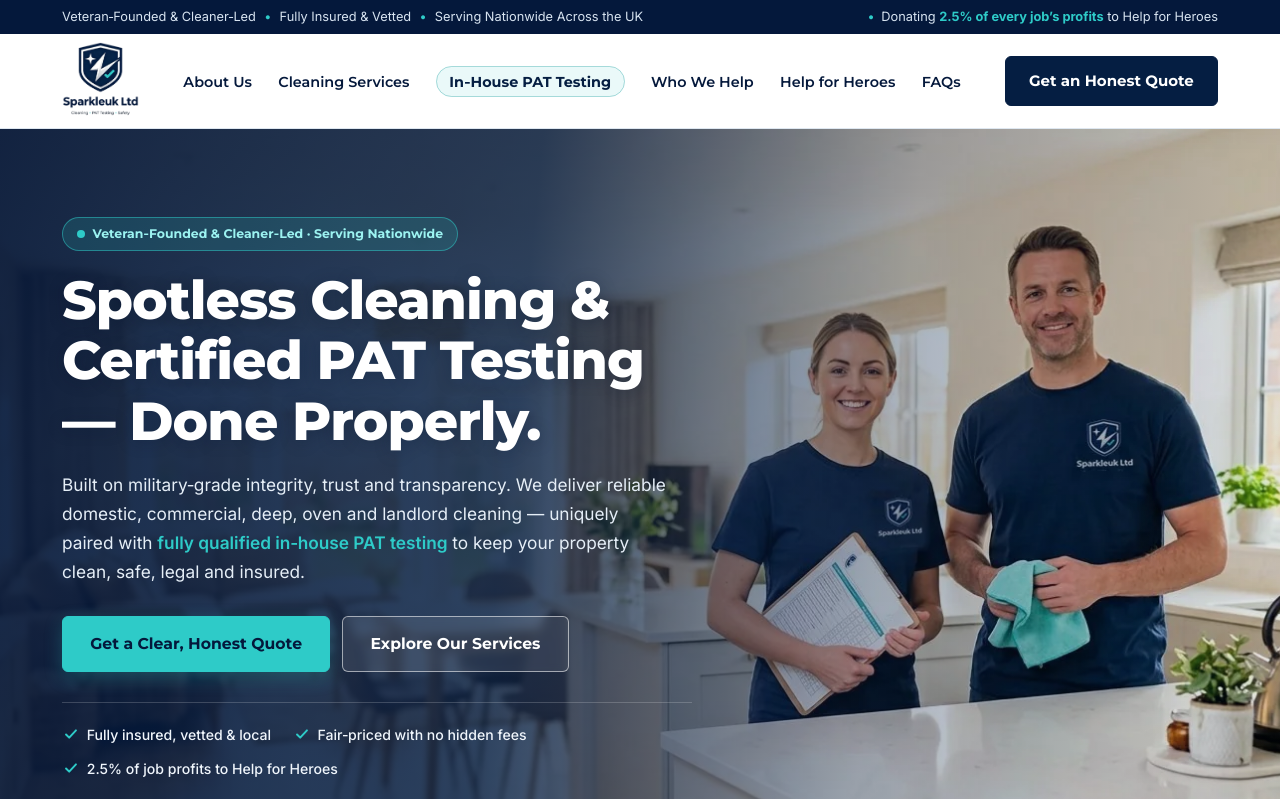
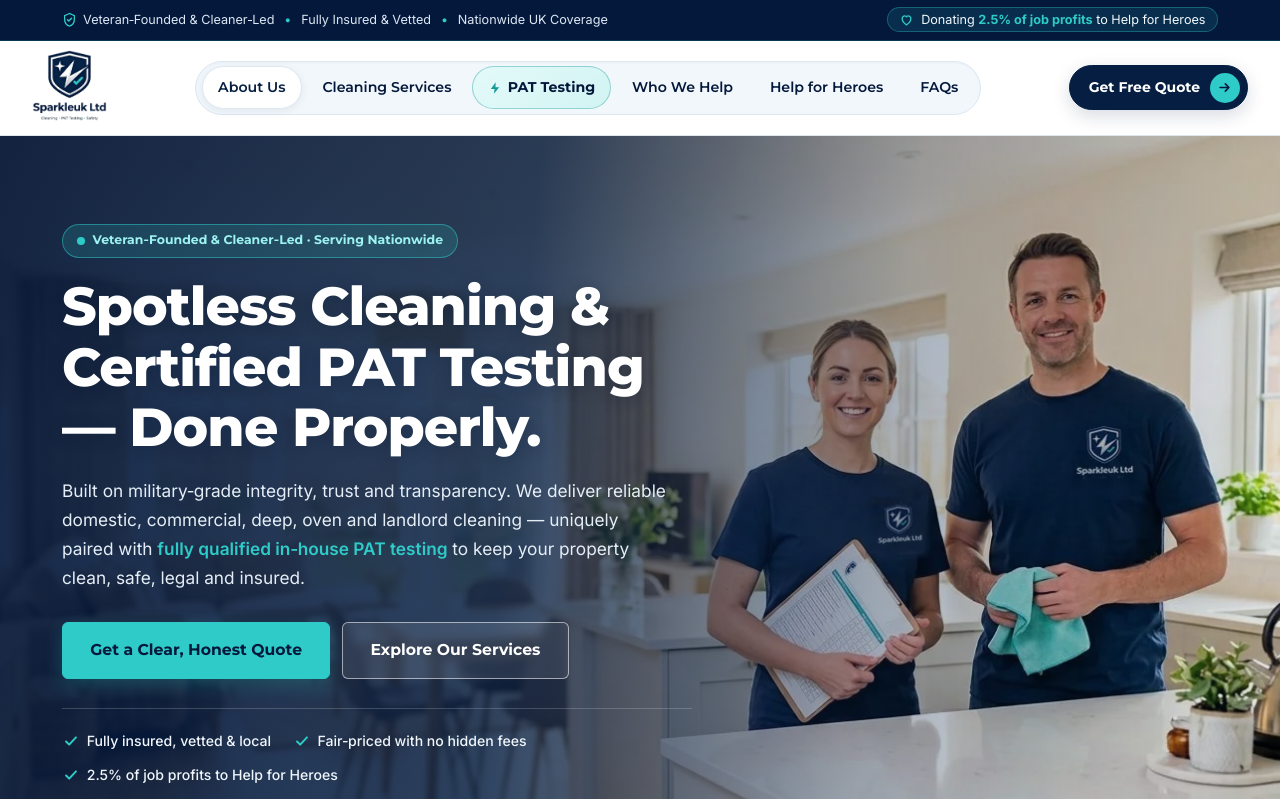
Before and after one commit to redesignbyasif/Sparkleuk-Ltd, a plain HTML site: page index.html in a window 1280 px wide. Shown: the top 799 px of the page. Drawn offline with Linux system fonts and the light colour scheme.

Commit message:
Refine desktop header with single-line capsule navigation and two-tone CTA button
Co-authored-by: arena-agent <297053741+arena-agent@users.noreply.github.com>

```diff
--- a/css/style.css
+++ b/css/style.css
@@ -333,36 +333,64 @@ textarea {
   margin-inline: auto;
 }
 
-/* --- 5. Top Strip --- */
+/* --- 5. Eye-Catching Top Brand Strip --- */
 .top-strip {
   background-color: var(--navy-900);
-  color: #D7E3F0;
-  font-size: 0.8rem;
-  line-height: 1.4;
+  border-bottom: 1px solid rgba(46, 203, 200, 0.18);
+  color: #DCE7F3;
+  font-size: 0.79rem;
+  line-height: 1.35;
 }
 
 .top-strip__inner {
   display: flex;
   align-items: center;
   justify-content: center;
-  gap: 0.75rem;
-  padding-block: 0.5rem;
+  gap: 0.85rem;
+  padding-block: 0.44rem;
 }
 
 .top-strip__left {
   display: none;
   align-items: center;
-  gap: 0.55rem;
-}
-
-.top-strip__right {
+  gap: 0.65rem;
+  white-space: nowrap;
+}
+
+.top-strip__item {
   display: inline-flex;
   align-items: center;
-  gap: 0.45rem;
+  gap: 0.38rem;
+  white-space: nowrap;
+}
+
+.top-strip__icon {
+  width: 15px;
+  height: 15px;
+  color: var(--teal-400);
+  flex-shrink: 0;
+}
+
+.top-strip__pledge {
+  display: inline-flex;
+  align-items: center;
+  gap: 0.42rem;
+  padding: 0.2rem 0.72rem;
+  border-radius: 999px;
+  background-color: rgba(46, 203, 200, 0.13);
+  border: 1px solid rgba(46, 203, 200, 0.34);
+  color: #F2F8FD;
   text-align: center;
-}
-
-.top-strip__right strong {
+  white-space: nowrap;
+  transition: background-color 0.18s ease, border-color 0.18s ease;
+}
+
+.top-strip__pledge:hover {
+  background-color: rgba(46, 203, 200, 0.22);
+  border-color: rgba(46, 203, 200, 0.6);
+}
+
+.top-strip__pledge strong {
   color: var(--teal-400);
   font-weight: 700;
 }
@@ -372,44 +400,46 @@ textarea {
   font-weight: 800;
 }
 
-@media (min-width: 820px) {
+@media (min-width: 860px) {
   .top-strip__inner {
     justify-content: space-between;
   }
   .top-strip__left {
     display: inline-flex;
   }
-  .top-strip__hide-sm {
+  .top-strip__hide-md {
     display: none;
   }
 }
 
 @media (min-width: 1120px) {
-  .top-strip__hide-sm {
-    display: inline;
-  }
-}
-
-/* --- 6. Sticky White Header with Official Transparent Logo --- */
+  .top-strip__hide-md {
+    display: inline-flex;
+  }
+}
+
+/* --- 6. Eye-Catching Single-Line Desktop Header & Capsule Nav --- */
 .site-header {
   position: sticky;
   top: 0;
   z-index: 100;
-  background-color: rgba(255, 255, 255, 0.98);
-  backdrop-filter: blur(8px);
+  background-color: rgba(255, 255, 255, 0.96);
+  backdrop-filter: blur(12px);
   border-bottom: 1px solid var(--border-light);
-  transition: box-shadow 0.2s ease;
+  transition: box-shadow 0.22s ease, background-color 0.22s ease;
 }
 
 .site-header.is-scrolled {
-  box-shadow: 0 6px 24px rgba(4, 24, 59, 0.08);
+  background-color: rgba(255, 255, 255, 0.99);
+  box-shadow: 0 10px 28px rgba(4, 24, 59, 0.08);
 }
 
 .site-header__inner {
   display: flex;
   align-items: center;
   justify-content: space-between;
-  gap: 1.25rem;
+  gap: 1rem;
+  max-width: 1280px;
   min-height: var(--header-height);
   padding-block: 0.35rem;
 }
@@ -418,77 +448,176 @@ textarea {
   display: inline-flex;
   align-items: center;
   flex-shrink: 0;
+  transition: transform 0.18s ease;
+}
+
+.site-header__brand:hover {
+  transform: translateY(-1px);
 }
 
 .site-header__logo {
-  height: 66px;
+  height: 64px;
   width: auto;
   object-fit: contain;
 }
 
 @media (min-width: 768px) {
   .site-header__logo {
-    height: 78px;
-  }
-}
-
+    height: 76px;
+  }
+}
+
+/* Center Capsule Navigation Dock */
 .site-nav {
   display: none;
 }
 
 @media (min-width: 1080px) {
   .site-nav {
-    display: block;
+    display: flex;
+    align-items: center;
+    background-color: #F2F7FC;
+    border: 1px solid #DCE7F2;
+    border-radius: 999px;
+    padding: 0.3rem 0.36rem;
+    box-shadow: inset 0 1px 2px rgba(4, 24, 59, 0.03);
   }
 }
 
 .site-nav__list {
   display: flex;
   align-items: center;
-  gap: 1.65rem;
+  flex-wrap: nowrap;
+  gap: 0.18rem;
+}
+
+@media (min-width: 1220px) {
+  .site-nav__list {
+    gap: 0.3rem;
+  }
+}
+
+.site-nav__list > li {
+  flex-shrink: 0;
 }
 
 .site-nav__link {
+  display: inline-flex;
+  align-items: center;
+  gap: 0.34rem;
+  white-space: nowrap;
   font-family: var(--font-heading);
-  font-size: 0.9rem;
+  font-size: 0.84rem;
   font-weight: 600;
   color: var(--navy-900);
-  padding-block: 0.35rem;
-  position: relative;
-  transition: color 0.18s ease;
-}
-
-.site-nav__link:hover {
-  color: var(--teal-700);
-}
-
+  padding: 0.48rem 0.74rem;
+  border-radius: 999px;
+  border: 1px solid transparent;
+  transition: background-color 0.18s ease, color 0.18s ease, box-shadow 0.18s ease, border-color 0.18s ease;
+}
+
+@media (min-width: 1220px) {
+  .site-nav__link {
+    font-size: 0.885rem;
+    padding: 0.52rem 0.94rem;
+  }
+}
+
+.site-nav__link:hover,
+.site-nav__link.is-current {
+  background-color: #FFFFFF;
+  color: var(--navy-800);
+  border-color: #DCE7F2;
+  box-shadow: 0 2px 8px rgba(4, 24, 59, 0.07);
+}
+
+/* Signature Eye-Catching PAT Testing Pill Inside Nav Dock */
 .site-nav__link--pat {
-  padding: 0.35rem 0.78rem;
-  border-radius: 999px;
-  background-color: var(--teal-50);
-  border: 1px solid rgba(21, 154, 152, 0.32);
-  color: var(--navy-800);
-  font-weight: 700;
-}
-.site-nav__link--pat:hover {
-  background-color: #D9F5F5;
+  background: linear-gradient(135deg, #E3FAF9 0%, #D2F4F3 100%);
+  border-color: rgba(21, 154, 152, 0.38);
   color: var(--navy-900);
-}
-
+  font-weight: 700;
+}
+
+.site-nav__bolt {
+  width: 14px;
+  height: 14px;
+  color: var(--teal-600);
+  flex-shrink: 0;
+}
+
+.site-nav__link--pat:hover,
+.site-nav__link--pat.is-current {
+  background: var(--navy-800);
+  border-color: var(--navy-800);
+  color: #FFFFFF;
+  box-shadow: 0 4px 12px rgba(5, 30, 66, 0.18);
+}
+
+.site-nav__link--pat:hover .site-nav__bolt,
+.site-nav__link--pat.is-current .site-nav__bolt {
+  color: var(--teal-400);
+}
+
+/* Right Header CTA Button (Two-Tone Navy + Aqua Circle Arrow) */
 .site-header__actions {
   display: flex;
   align-items: center;
   gap: 0.65rem;
-}
-
-.btn--header {
+  flex-shrink: 0;
+}
+
+.btn-header-cta {
   display: none;
+  align-items: center;
+  gap: 0.6rem;
+  white-space: nowrap;
+  flex-shrink: 0;
+  padding: 0.42rem 0.46rem 0.42rem 1.15rem;
+  border-radius: 999px;
+  background-color: var(--navy-800);
+  border: 1.5px solid var(--navy-800);
+  color: #FFFFFF;
+  font-family: var(--font-heading);
+  font-size: 0.875rem;
+  font-weight: 700;
+  box-shadow: 0 6px 18px rgba(5, 30, 66, 0.16);
+  transition: background-color 0.2s ease, transform 0.18s ease, box-shadow 0.2s ease;
 }
 
 @media (min-width: 768px) {
-  .btn--header {
+  .btn-header-cta {
     display: inline-flex;
   }
+}
+
+.btn-header-cta__icon {
+  display: inline-flex;
+  align-items: center;
+  justify-content: center;
+  width: 30px;
+  height: 30px;
+  border-radius: 50%;
+  background-color: var(--teal-400);
+  color: var(--navy-900);
+  flex-shrink: 0;
+  transition: transform 0.2s ease, background-color 0.2s ease;
+}
+
+.btn-header-cta__icon svg {
+  width: 15px;
+  height: 15px;
+}
+
+.btn-header-cta:hover {
+  background-color: var(--navy-700);
+  border-color: var(--navy-700);
+  box-shadow: 0 10px 24px rgba(5, 30, 66, 0.22);
+}
+
+.btn-header-cta:hover .btn-header-cta__icon {
+  transform: translateX(2px);
+  background-color: #3EE0DD;
 }
 
 .menu-toggle {
--- a/index.html
+++ b/index.html
@@ -33,16 +33,24 @@
   <div class="top-strip" role="region" aria-label="Company highlights">
     <div class="container top-strip__inner">
       <div class="top-strip__left">
-        <span>Veteran‑Founded &amp; Cleaner‑Led</span>
+        <span class="top-strip__item">
+          <svg class="top-strip__icon" viewBox="0 0 20 20" fill="none" aria-hidden="true">
+            <path d="M10 2L3.5 4.8v4.9c0 4.3 2.8 8 6.5 9.1 3.7-1.1 6.5-4.8 6.5-9.1V4.8L10 2z" stroke="currentColor" stroke-width="1.7"/>
+            <path d="M7.3 10.2l1.8 1.8 3.7-3.8" stroke="currentColor" stroke-width="1.9" stroke-linecap="round" stroke-linejoin="round"/>
+          </svg>
+          Veteran‑Founded &amp; Cleaner‑Led
+        </span>
         <span class="dot-teal" aria-hidden="true">•</span>
-        <span>Fully Insured &amp; Vetted</span>
-        <span class="dot-teal top-strip__hide-sm" aria-hidden="true">•</span>
-        <span class="top-strip__hide-sm">Serving Nationwide Across the UK</span>
+        <span class="top-strip__item">Fully Insured &amp; Vetted</span>
+        <span class="dot-teal top-strip__hide-md" aria-hidden="true">•</span>
+        <span class="top-strip__item top-strip__hide-md">Nationwide UK Coverage</span>
       </div>
-      <div class="top-strip__right">
-        <span class="dot-teal" aria-hidden="true">•</span>
-        <span>Donating <strong>2.5% of every job’s profits</strong> to Help for Heroes</span>
-      </div>
+      <a href="#help-for-heroes" class="top-strip__pledge">
+        <svg class="top-strip__icon" viewBox="0 0 20 20" fill="none" aria-hidden="true">
+          <path d="M10 17.2s-5.8-3.7-5.8-8.4A3.5 3.5 0 0 1 7.8 5.3c1 0 1.7.5 2.2 1.2.5-.7 1.2-1.2 2.2-1.2a3.5 3.5 0 0 1 3.6 3.5c0 4.7-5.8 8.4-5.8 8.4z" stroke="currentColor" stroke-width="1.7" stroke-linecap="round" stroke-linejoin="round"/>
+        </svg>
+        <span>Donating <strong>2.5% of job profits</strong> to Help for Heroes</span>
+      </a>
     </div>
   </div>
 
@@ -63,7 +71,14 @@
         <ul class="site-nav__list">
           <li><a href="#about" class="site-nav__link">About Us</a></li>
           <li><a href="#services" class="site-nav__link">Cleaning Services</a></li>
-          <li><a href="#pat-testing" class="site-nav__link site-nav__link--pat">In‑House PAT Testing</a></li>
+          <li>
+            <a href="#pat-testing" class="site-nav__link site-nav__link--pat">
+              <svg class="site-nav__bolt" viewBox="0 0 16 16" fill="none" aria-hidden="true">
+                <path d="M8.8 1.5L3.2 9h4.3l-.7 5.5L12.8 7H8.5l.3-5.5z" fill="currentColor"/>
+              </svg>
+              <span>PAT Testing</span>
+            </a>
+          </li>
           <li><a href="#who-we-help" class="site-nav__link">Who We Help</a></li>
           <li><a href="#help-for-heroes" class="site-nav__link">Help for Heroes</a></li>
           <li><a href="#faq" class="site-nav__link">FAQs</a></li>
@@ -71,7 +86,14 @@
       </nav>
 
       <div class="site-header__actions">
-        <a href="#quote" class="btn btn--navy btn--header">Get an Honest Quote</a>
+        <a href="#quote" class="btn-header-cta">
+          <span>Get Free Quote</span>
+          <span class="btn-header-cta__icon" aria-hidden="true">
+            <svg viewBox="0 0 18 18" fill="none">
+              <path d="M3.75 9h10.5M10 4.75L14.25 9 10 13.25" stroke="currentColor" stroke-width="2" stroke-linecap="round" stroke-linejoin="round"/>
+            </svg>
+          </span>
+        </a>
 
         <button
           type="button"
--- a/js/script.js
+++ b/js/script.js
@@ -90,6 +90,32 @@
         setDrawerState(false);
       }
     });
+  }
+
+  // 3b. Desktop Header Active-Section Scroll Spy
+  const desktopNavLinks = document.querySelectorAll('.site-nav__link[href^="#"]');
+  if (desktopNavLinks.length > 0 && 'IntersectionObserver' in window) {
+    const observedSections = [];
+    desktopNavLinks.forEach((link) => {
+      const id = (link.getAttribute('href') || '').slice(1);
+      const sec = id ? document.getElementById(id) : null;
+      if (sec) observedSections.push({ id, sec, link });
+    });
+
+    const sectionSpy = new IntersectionObserver(
+      (entries) => {
+        entries.forEach((entry) => {
+          if (entry.isIntersecting) {
+            desktopNavLinks.forEach((l) => l.classList.remove('is-current'));
+            const match = observedSections.find((item) => item.sec === entry.target);
+            if (match) match.link.classList.add('is-current');
+          }
+        });
+      },
+      { rootMargin: '-28% 0px -58% 0px', threshold: 0 }
+    );
+
+    observedSections.forEach((item) => sectionSpy.observe(item.sec));
   }
 
   // 4. Interactive Service Category Filter
```
